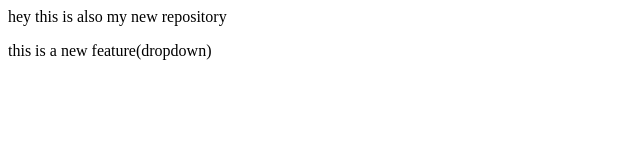
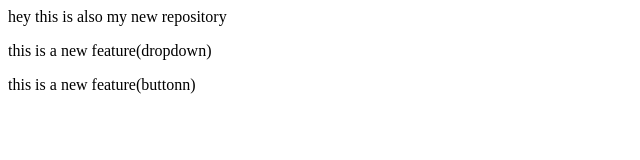
Before and after one commit to tanu-2906/globalrepo, a plain HTML site: page index.html in a window 1280 px wide. Shown: the whole page, without its empty margins (0-640 px from the left). Drawn offline with Linux system fonts and the light colour scheme.

Commit message:
again added

```diff
--- a/index.html
+++ b/index.html
@@ -1,3 +1,5 @@
 <p>hey this is also my new repository</p>
 
 <p>this is a new feature(dropdown)</p>
+
+<p>this is a new feature(buttonn)</p>
```
